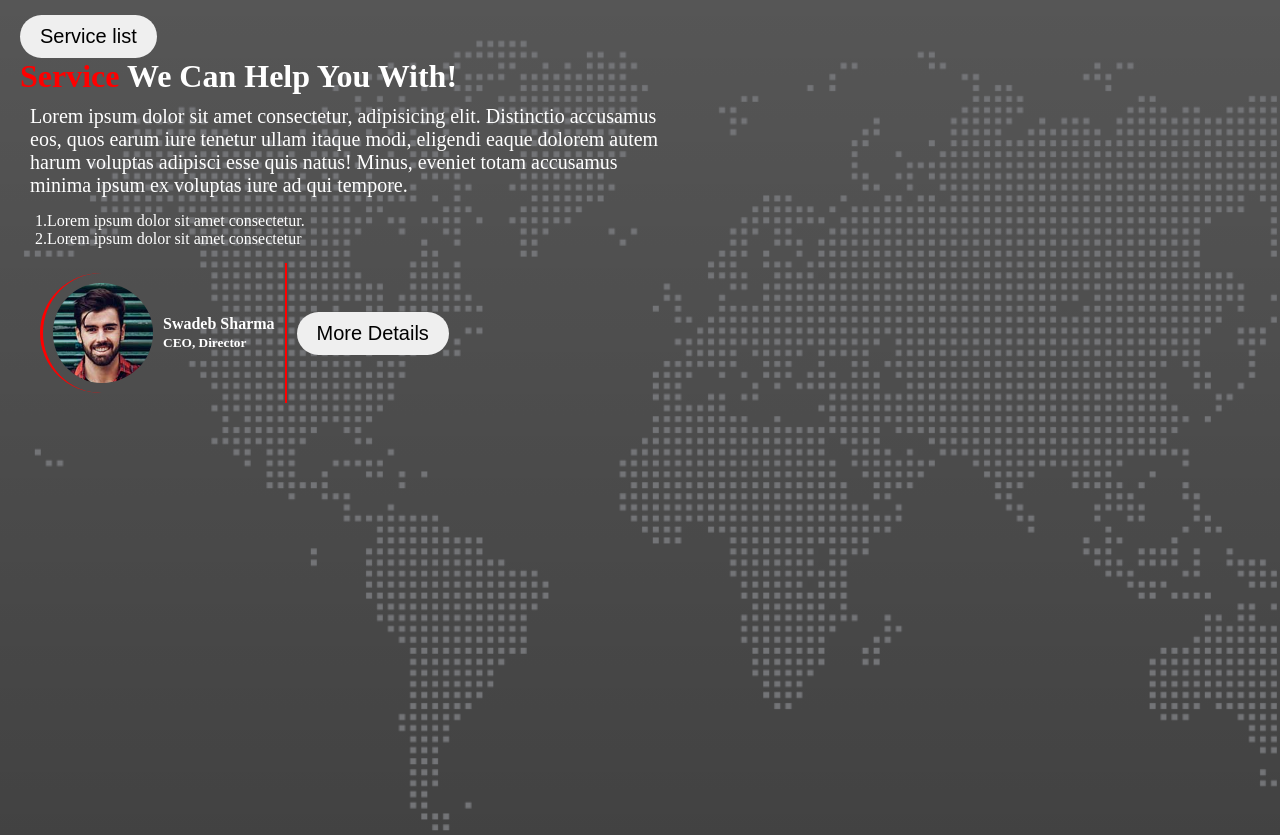
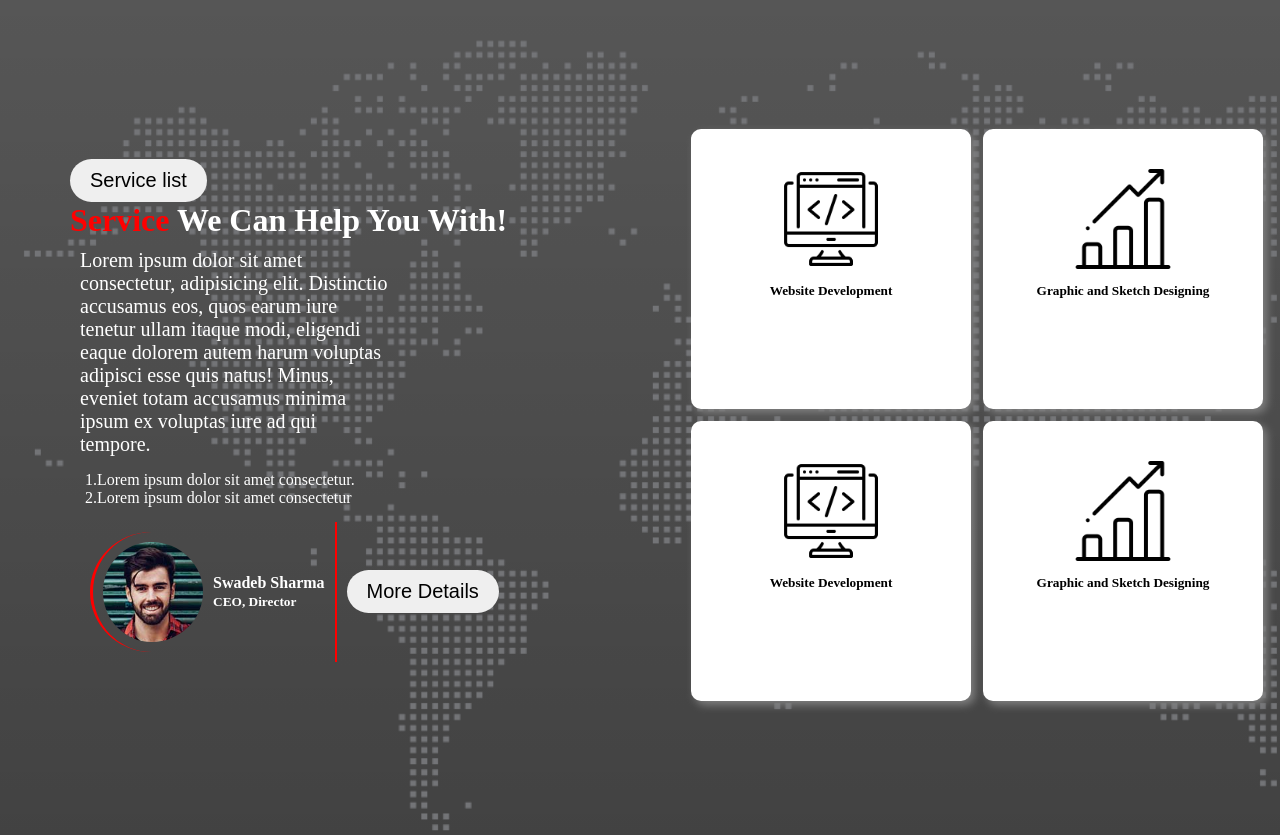
Before and after one commit to swadebsharma6/digital-agency, a plain HTML site: page index.html in a window 1280 px wide. Shown: the part 880-1715 px from the top of the page. Drawn offline with Linux system fonts and the light colour scheme.

Commit message:
added service container

```diff
--- a/index.html
+++ b/index.html
@@ -61,7 +61,32 @@
         </div>
       </div>
     </div>
-    <div class="service-right-container"></div>
+    <div class="service-right-container">
+      <div class="services">
+        <!-- service-up -->
+        <div class="service-up">
+          <div class="service">
+            <img class="service-logo" src="asset/icons/coding.png" alt="">
+            <h5>Website Development</h5>
+          </div>
+          <div class="service">
+            <img class="service-logo" src="asset/icons/bar-chart.png" alt="">
+            <h5>Graphic and Sketch Designing</h5>
+          </div>
+        </div>
+        <!-- service-down -->
+        <div class="service-down">
+          <div class="service">
+            <img class="service-logo" src="asset/icons/coding.png" alt="">
+            <h5>Website Development</h5>
+          </div>
+          <div class="service">
+            <img class="service-logo" src="asset/icons/bar-chart.png" alt="">
+            <h5>Graphic and Sketch Designing</h5>
+          </div>
+        </div>
+      </div>
+    </div>
   </div>
 </body>
 </html>
--- a/styles/style.css
+++ b/styles/style.css
@@ -76,7 +76,18 @@
     background-repeat: no-repeat;
     color: #FFFF;
     padding: 20px;
+    display: flex;
+    align-items: center;
+    justify-content: center;
 
+
+}
+.service-left-container{
+    width: 50%;
+    margin-left: 50px;
+}
+.service-right-container{
+    width: 50%;
 }
 .service-btn{
     border: none;
@@ -116,3 +127,25 @@
     padding: 5px;
     margin-left: 10px;
 }
+/* Right-side style */
+.service-up{
+    display: flex;
+}
+.service-down{
+    display: flex;
+}
+.service{
+   padding: 40px;
+   background-color: #FFFF;
+   box-shadow: 4px 4px 8px gray;
+   width: 200px;
+   height: 200px;
+   text-align: center;
+   color: black;
+   border-radius: 10px;
+   margin: 6px;
+}
+.service-logo{
+  width: 50%;
+  padding-bottom: 10px;
+}
```
